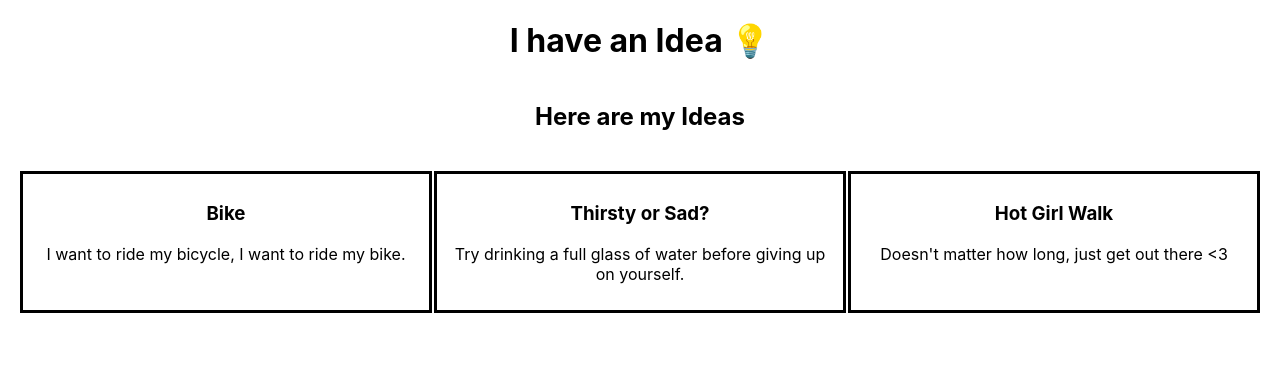
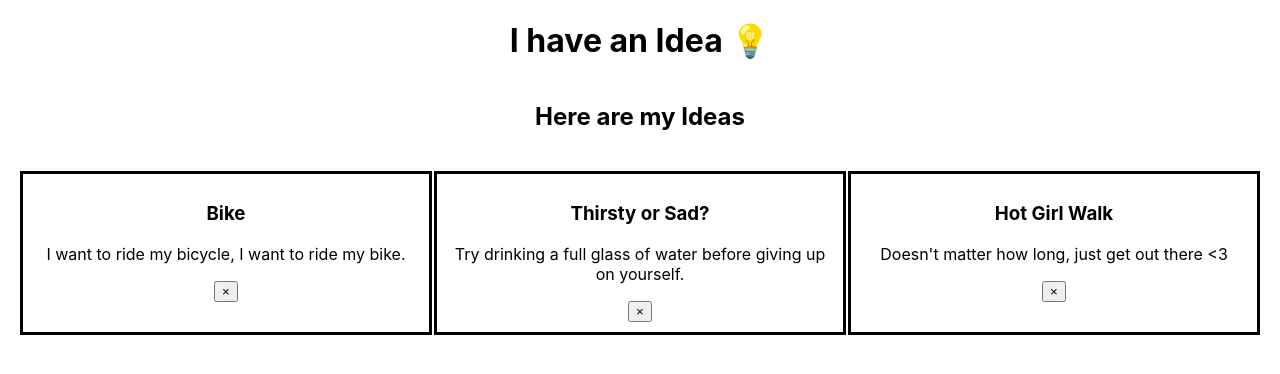
Before and after one commit to chrissycooper/IdeaBox, a React (Create React App) app: page / in a window 1280 px wide. Shown: the top 374 px of the page. Built offline with nearby package versions, Linux system fonts and the light colour scheme.

Commit message:
Implement delete functionality

```diff
--- a/src/components/App/App.js
+++ b/src/components/App/App.js
@@ -9,10 +9,19 @@ const App = () => {
     {id: 3, title: "Hot Girl Walk", desc: "Doesn't matter how long, just get out there <3"}
   ])
 
+  const deleteIdea = (id) => {
+
+    const filteredIdeas = ideas.filter(idea => {
+      return idea.id !== id
+    })
+    console.log(filteredIdeas)
+    setIdeas(filteredIdeas)
+  }
+
     return (
       <div className="app-container">
         <h1>I have an Idea 💡</h1>
-        <Ideas ideas={ideas}/>
+        <Ideas ideas={ideas} deleteIdea={deleteIdea}/>
       </div>
     )
 }
--- a/src/components/Card/Card.js
+++ b/src/components/Card/Card.js
@@ -1,12 +1,13 @@
 import React from "react";
 import "./Card.css";
 
-const Card = ({title, desc, id}) => {
+const Card = ({title, desc, id, deleteIdea}) => {
 
   return (
     <div className="card">
       <h3>{title}</h3>
       <p> {desc}</p>
+      <button onClick={()=>{deleteIdea(id)}}>&times;</button>
     </div>
   )
 }
--- a/src/components/Ideas/Ideas.js
+++ b/src/components/Ideas/Ideas.js
@@ -2,10 +2,10 @@ import React from "react";
 import "./Ideas.css";
 import Card from "../Card/Card";
 
-const Ideas = ({ideas}) => {
-  console.log(ideas)
+const Ideas = ({ ideas, deleteIdea }) => {
+
   const ideaMap = ideas.map((idea) => {
-    return <Card title={idea.title} desc={idea.desc} key={idea.id}/>
+    return <Card title={idea.title} desc={idea.desc} key={idea.id} deleteIdea={deleteIdea} id={idea.id}/>
   })
 
   return (
```
